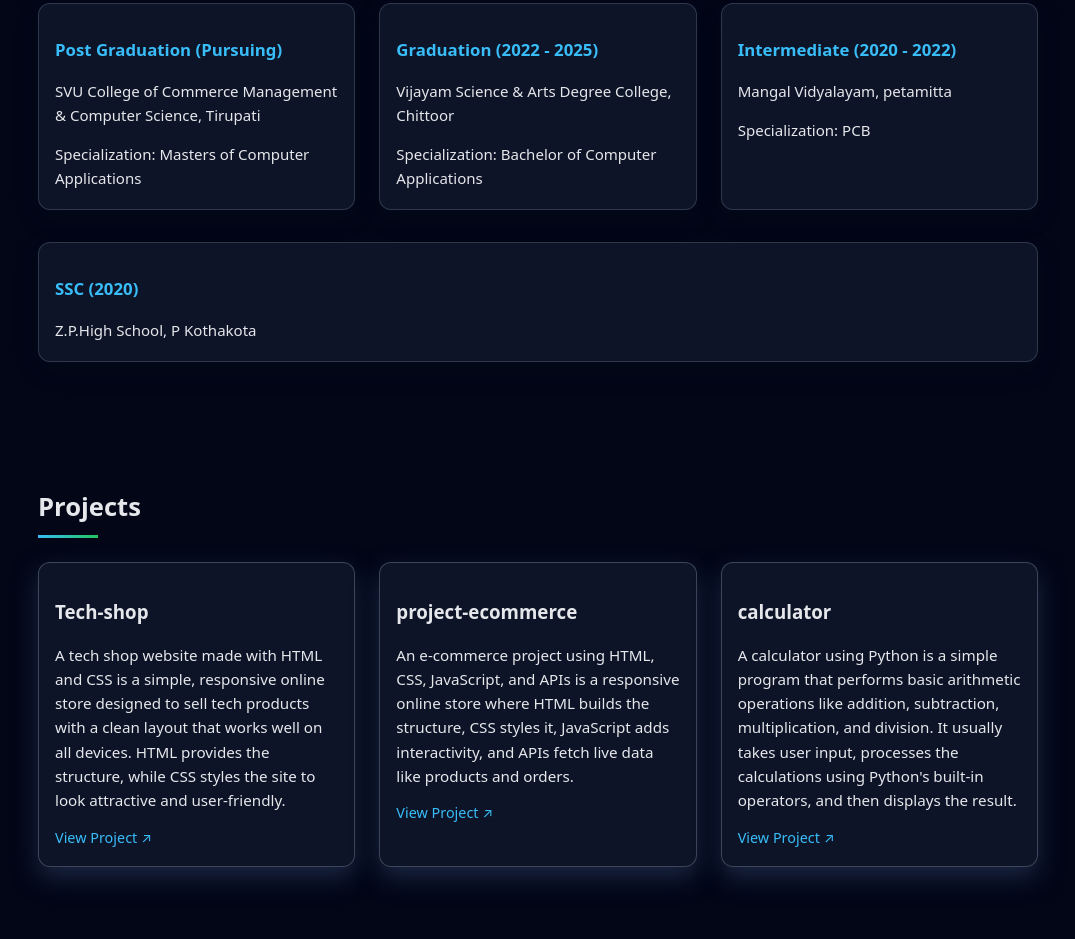
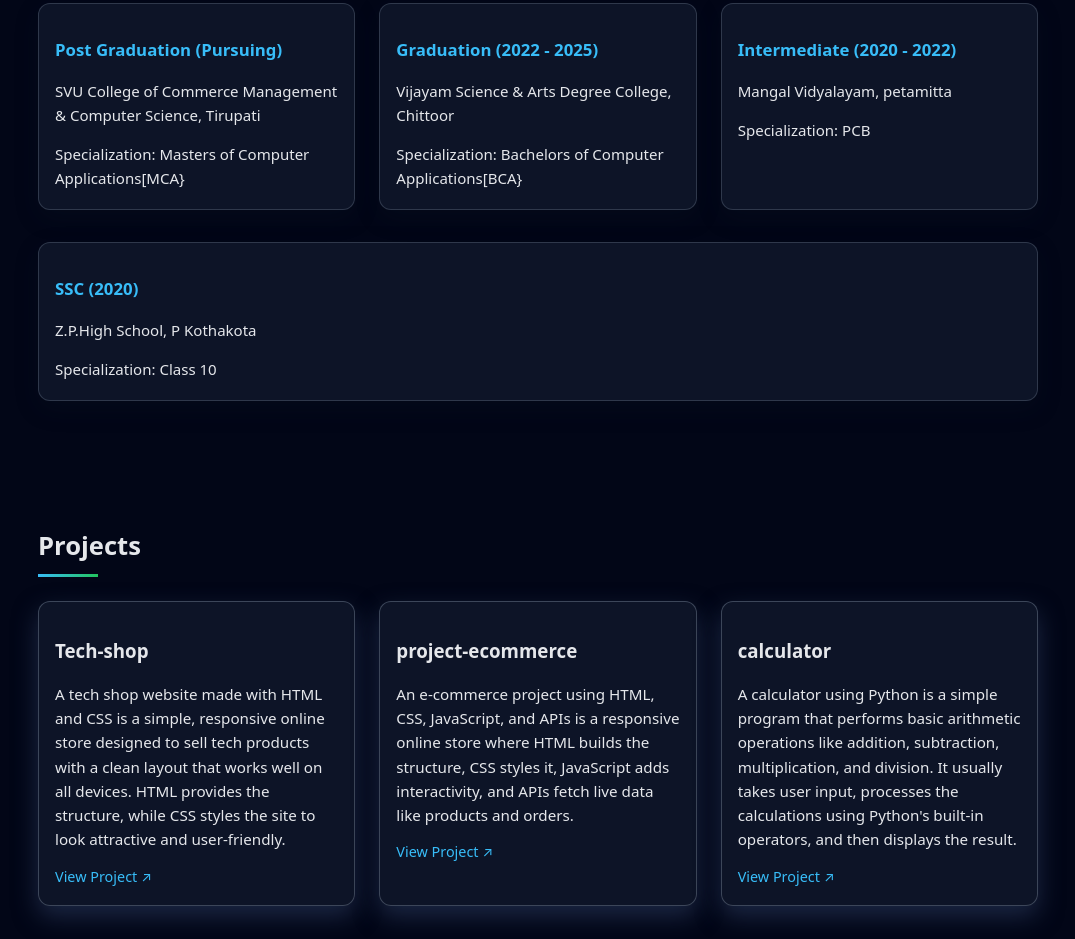
Before and after one commit to LathishP/portfolio, a plain HTML site: page Lathish portfolio/index.html in a window 1280 px wide. Shown: the part 1080-2019 px from the top of the page, without its empty margins (102-1177 px from the left). Drawn offline with Linux system fonts and the light colour scheme.

Commit message:
Update index.html
add more details

```diff
--- a/Lathish portfolio/index.html
+++ b/Lathish portfolio/index.html
@@ -66,12 +66,12 @@
       <div class="edu-card">
         <h3>Post Graduation (Pursuing)</h3>
         <p>SVU College of Commerce Management & Computer Science, Tirupati</p>
-        <p>Specialization: Masters of Computer Applications</p>
+        <p>Specialization: Masters of Computer Applications[MCA}</p>
       </div>
       <div class="edu-card">
         <h3>Graduation (2022 - 2025)</h3>
         <p>Vijayam Science & Arts Degree College, Chittoor</p>
-        <p>Specialization: Bachelor of Computer Applications</p>
+        <p>Specialization: Bachelors of Computer Applications[BCA}</p>
       </div>
       <div class="edu-card">
         <h3>Intermediate (2020 - 2022)</h3>
@@ -81,6 +81,7 @@
       <div class="edu-card">
         <h3>SSC (2020)</h3>
         <p>Z.P.High School, P Kothakota</p>
+        <p>Specialization: Class 10</p>
       </div>
     </div>
   </section>
@@ -102,7 +103,7 @@
       <div class="card hover-lift">
         <h3>calculator</h3>
         <p>A calculator using Python is a simple program that performs basic arithmetic operations like addition, subtraction, multiplication, and division. It usually takes user input, processes the calculations using Python's built-in operators, and then displays the result.</p>
-        <a href="#" class="link">View Project</a>
+        <a href="https://github.com/LathishP/Calculator.git" class="link">View Project</a>
       </div>
     </div>
   </section>
```
